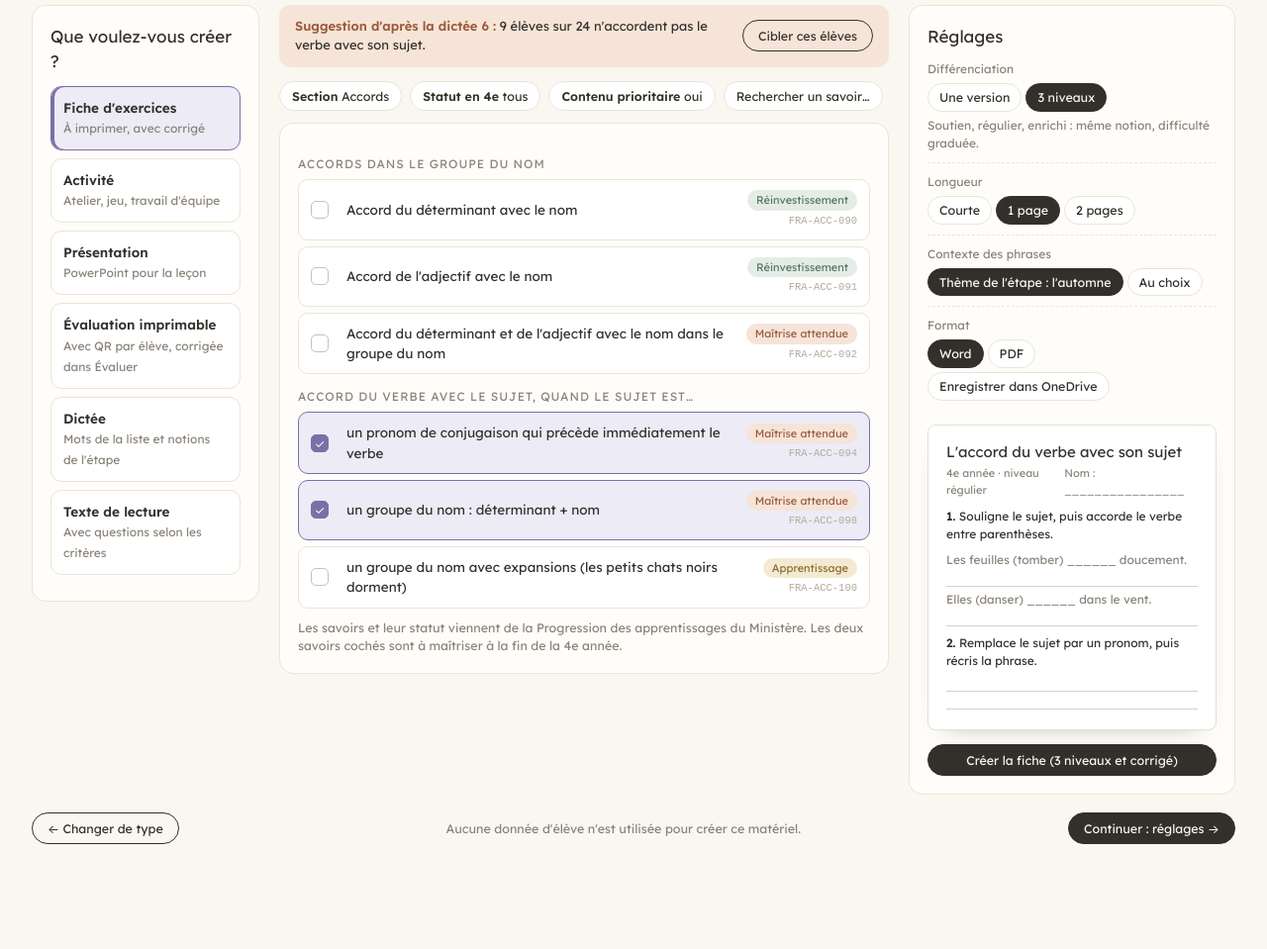
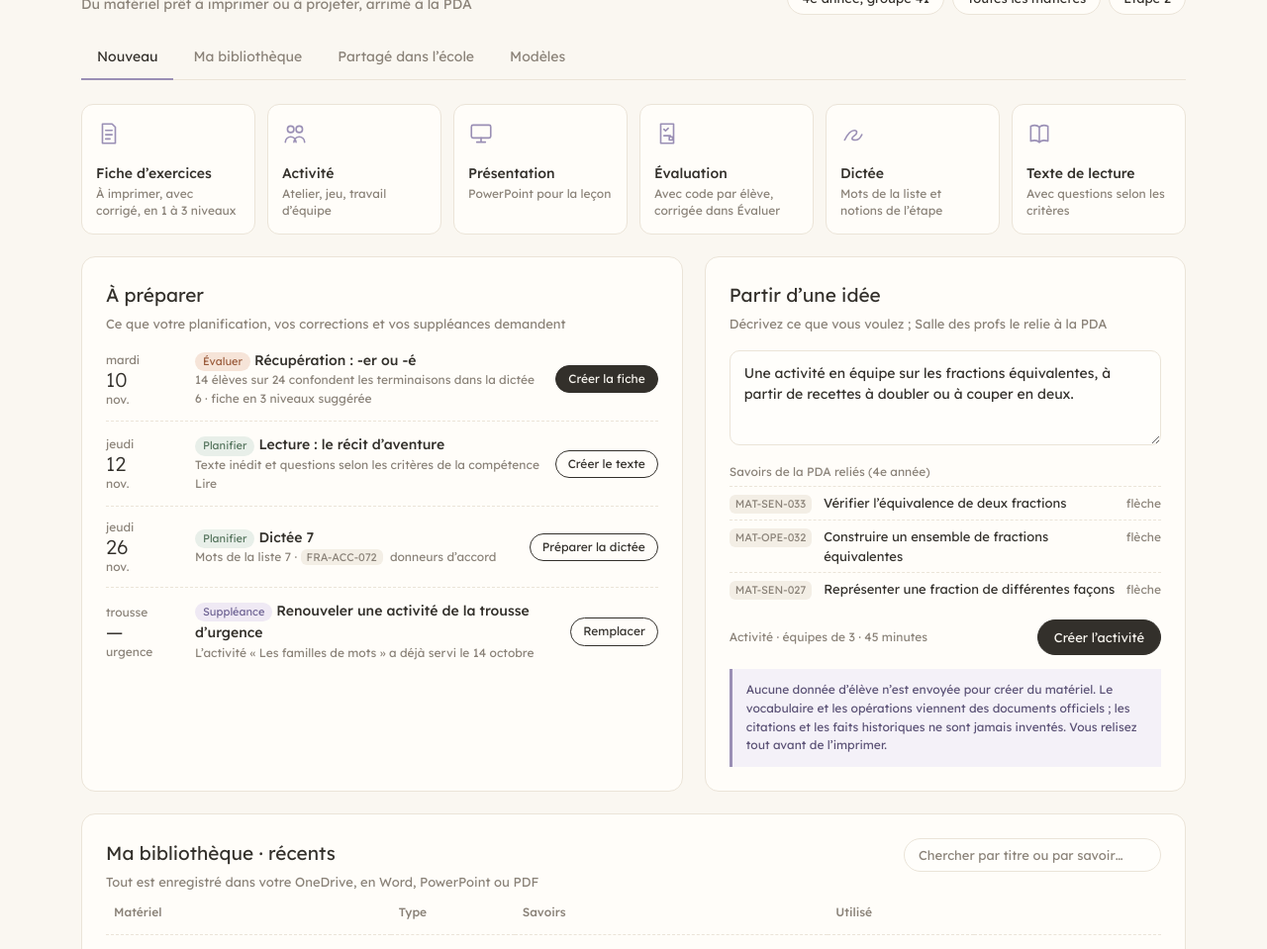
Before and after one commit to colorjazz/salle-des-profs, a plain HTML site: page maquettes/creer.html in a window 1280 px wide. Shown: the part 175-1134 px from the top of the page at 99% size. Before the commit the page ends 1068 px from the top, so only its background shows below. Drawn offline with Linux system fonts and the light colour scheme.

Commit message:
Maquettes : page d'entrée du volet Créer
Six types de matériel, « À préparer » tiré de Planifier, d'Évaluer et de la
suppléance, « Partir d'une idée » relié aux savoirs de la PDA, bibliothèque
récente (OneDrive). L'assistant de fiche devient creer-fiche.html.

Co-Authored-By: Claude Opus 5.5 <noreply@anthropic.com>
Claude-Session: https://claude.ai/code/session_017jvmmKeYNJQLHcQjEP26Zw

```diff
--- a/maquettes/creer.html
+++ b/maquettes/creer.html
@@ -1,79 +1,120 @@
-<!DOCTYPE html><html lang="fr"><head><meta charset="utf-8"><meta name="viewport" content="width=device-width, initial-scale=1"><title>Salle des profs — Créer</title>
+<!DOCTYPE html><html lang="fr"><head><meta charset="utf-8"><meta name="viewport" content="width=device-width, initial-scale=1"><meta name="robots" content="noindex">
+<title>Salle des profs — Créer</title>
 <link rel="stylesheet" href="polices/lexend.css">
 <style>
-:root{--papier:#faf7f1;--carte:#fffdf9;--encre:#33302b;--doux:#8a8278;--ligne:#ebe4d8;--terre:#b0704f;--terre-p:#f6e4d8;--sauge:#55745d;--sauge-p:#e4ece5;--lav:#7c6fa8;--lav-p:#ecebf6;--ble:#8a6a2a;--ble-p:#f4ead3}
-*{box-sizing:border-box}body{margin:0;background:var(--papier);color:var(--encre);font-family:"Lexend",system-ui,-apple-system,"Segoe UI",sans-serif;font-size:14px;line-height:1.5}
-.serif{font-family:"Lexend",system-ui,-apple-system,"Segoe UI",sans-serif;font-weight:300}
-header{max-width:1280px;margin:0 auto;padding:22px 32px 0;display:flex;align-items:baseline;gap:34px;border-bottom:1px solid var(--ligne)}
-.logo{font-size:21px;padding-bottom:16px}.logo i{color:var(--terre)}
-nav{display:flex;gap:24px}nav a{padding-bottom:16px;color:var(--doux);text-decoration:none;border-bottom:2px solid transparent}nav a.on{color:var(--encre);border-color:var(--lav)}
+:root{--papier:#faf7f1;--carte:#fffdf9;--encre:#33302b;--doux:#8a8278;--ligne:#ebe4d8;--terre:#b0704f;--sauge:#7d9a85;--ciel:#7b97b0;--lavande:#9a8fb5;--ble:#c9a35f}
+*{box-sizing:border-box}body{margin:0;background:var(--papier);color:var(--encre);font-family:"Lexend",system-ui,-apple-system,"Segoe UI",sans-serif;font-size:14px;line-height:1.55}
+a{color:inherit}
+header{max-width:1180px;margin:0 auto;padding:28px 32px 0;display:flex;align-items:baseline;gap:36px;border-bottom:1px solid var(--ligne)}
+.logo{font-size:22px;padding-bottom:18px;font-weight:300}.logo i{color:var(--terre);font-style:italic}
+nav{display:flex;gap:26px}nav a{padding-bottom:18px;color:var(--doux);text-decoration:none;border-bottom:2px solid transparent}nav a.on{color:var(--encre);border-color:var(--lavande)}
 .moi{margin-left:auto;color:var(--doux);font-size:13px}
-main{max-width:1280px;margin:0 auto;padding:24px 32px 40px}
-.titre{display:flex;align-items:flex-end;justify-content:space-between;margin:0 0 18px}
-.titre h1{font-size:28px;font-weight:400;margin:0}.titre p{margin:4px 0 0;color:var(--doux)}
-.etapes{display:flex;gap:6px;font-size:12.5px}.etapes span{padding:5px 12px;border-radius:20px;border:1px solid var(--ligne);color:var(--doux);background:var(--carte)}.etapes span.fait{color:var(--sauge);border-color:#cfdccf}.etapes span.on{background:var(--encre);border-color:var(--encre);color:var(--papier)}
-.trois{display:grid;grid-template-columns:230px 1fr 330px;gap:20px;align-items:start}
-.carte{background:var(--carte);border:1px solid var(--ligne);border-radius:14px;padding:18px}
-.carte h3{font-size:17px;font-weight:400;margin:0 0 12px}
-.type{display:block;padding:11px 12px;border:1px solid var(--ligne);border-radius:11px;margin-bottom:8px;background:#fff}
-.type b{display:block;font-size:13.5px;font-weight:600}.type span{font-size:12px;color:var(--doux)}
-.type.on{border-color:var(--lav);background:var(--lav-p);box-shadow:inset 3px 0 0 var(--lav)}
-.sugg{display:flex;gap:14px;align-items:center;background:var(--terre-p);border-radius:12px;padding:12px 16px;margin-bottom:14px;font-size:13px}
-.sugg b{color:#9a5a3a}.sugg .btn{margin-left:auto}
-.filtres{display:flex;gap:8px;margin-bottom:12px;flex-wrap:wrap}.fi{font-size:12.5px;padding:5px 12px;border-radius:20px;border:1px solid var(--ligne);background:#fff}.fi b{font-weight:600}
-.gtitre{font-size:12px;letter-spacing:.08em;text-transform:uppercase;color:var(--doux);margin:14px 0 6px}
-.sv{display:grid;grid-template-columns:24px 1fr auto;gap:12px;align-items:center;padding:10px 12px;border:1px solid var(--ligne);border-radius:10px;margin-bottom:6px;background:#fff}
-.sv.on{border-color:var(--lav);background:var(--lav-p)}
-.box{width:18px;height:18px;border-radius:5px;border:1.5px solid #c9c1b3;display:grid;place-items:center;font-size:12px;color:#fff}
-.sv.on .box{background:var(--lav);border-color:var(--lav)}
-.svt{font-size:13.5px}
-.svb{display:flex;flex-direction:column;align-items:flex-end;gap:3px}
-.b{font-size:11px;padding:2px 9px;border-radius:20px;white-space:nowrap}.b.ap{background:var(--ble-p);color:var(--ble)}.b.ma{background:var(--terre-p);color:#9a5a3a}.b.re{background:var(--sauge-p);color:var(--sauge)}
-.id{font-size:10.5px;color:#b3aa9c;font-family:ui-monospace,monospace}
-.reg{padding:10px 0;border-top:1px dashed var(--ligne);font-size:13px}.reg:first-of-type{border:0;padding-top:0}
-.reg .l{color:var(--doux);font-size:12px;margin-bottom:5px}
-.seg{display:flex;gap:4px;flex-wrap:wrap}.seg span{padding:4px 11px;border-radius:20px;border:1px solid var(--ligne);font-size:12.5px;background:#fff}.seg span.on{background:var(--encre);color:var(--papier);border-color:var(--encre)}
-.apercu{margin-top:14px;background:#fff;border:1px solid #e6e0d4;border-radius:8px;padding:16px 18px;box-shadow:0 10px 24px -18px rgba(0,0,0,.4);font-size:12px}
-.apercu h4{margin:0 0 2px;font-family:"Lexend",system-ui,-apple-system,"Segoe UI",sans-serif;font-weight:300;font-weight:400;font-size:15px}
-.apercu .meta{color:var(--doux);font-size:11px;margin-bottom:10px;display:flex;justify-content:space-between}
-.ex{margin:8px 0}.ex b{font-weight:600}.ligne{border-bottom:1px solid #d7d0c3;height:14px;margin:4px 0}
-.qr{width:34px;height:34px;background:repeating-conic-gradient(#33302b 0 25%,#fff 0 50%) 0 0/8px 8px;border:2px solid #33302b;float:right}
-.btn{border:1px solid var(--encre);background:none;border-radius:20px;padding:7px 15px;font-size:12.5px;color:var(--encre);white-space:nowrap}.btn.plein{background:var(--encre);color:var(--papier)}
-.bas{display:flex;justify-content:space-between;align-items:center;margin-top:18px;color:var(--doux);font-size:12.5px}
+main{max-width:1180px;margin:0 auto;padding:34px 32px 40px}
+.tete{display:grid;grid-template-columns:1fr auto;align-items:end;margin-bottom:22px}
+.tete h1{font-size:32px;font-weight:300;margin:0}.tete p{margin:4px 0 0;color:var(--doux)}
+.filtre{display:flex;gap:8px}.filtre span{border:1px solid var(--ligne);background:var(--carte);border-radius:20px;padding:6px 14px;font-size:13px}
+.onglets{display:flex;gap:4px;margin:0 0 24px;border-bottom:1px solid var(--ligne)}
+.onglets a{padding:10px 16px;text-decoration:none;color:var(--doux);border-bottom:2px solid transparent;margin-bottom:-1px}
+.onglets a.on{color:var(--encre);border-color:var(--lavande)}
+.carte{background:var(--carte);border:1px solid var(--ligne);border-radius:14px;padding:24px}
+.carte h2{font-size:19px;font-weight:400;margin:0 0 4px}.carte .sous{color:var(--doux);font-size:13px;margin:0 0 16px}
+.types{display:grid;grid-template-columns:repeat(6,1fr);gap:12px;margin-bottom:22px}
+.type{display:block;text-decoration:none;background:var(--carte);border:1px solid var(--ligne);border-radius:12px;padding:16px 14px 14px;transition:border-color .15s}
+.type:hover{border-color:var(--lavande)}
+.type svg{width:26px;height:26px;stroke:var(--lavande);fill:none;stroke-width:1.5;stroke-linecap:round;stroke-linejoin:round;margin-bottom:10px}
+.type b{display:block;font-weight:500}.type small{display:block;color:var(--doux);font-size:12px;line-height:1.4;margin-top:2px}
+.grille{display:grid;grid-template-columns:1.25fr 1fr;gap:22px;margin-bottom:22px}
+.prep{display:grid;grid-template-columns:76px 1fr auto;gap:14px;align-items:center;padding:13px 0;border-top:1px dashed var(--ligne)}
+.prep:first-of-type{border-top:0;padding-top:0}
+.prep .d{font-size:12px;color:var(--doux);line-height:1.25}.prep .d b{display:block;font-size:20px;font-weight:300;color:var(--encre)}
+.prep .t{font-weight:500}.prep small{display:block;color:var(--doux);font-size:12px}
+.origine{display:inline-block;font-size:11px;border-radius:10px;padding:1px 8px;margin-right:4px}
+.o-plan{background:#e8efe9;color:#55745d}.o-eval{background:#f6e4d8;color:#9a5a3a}.o-supp{background:#efe9f4;color:#6d6292}
+.code{font-size:11px;color:var(--doux);background:#f3eee5;border-radius:6px;padding:1px 6px;margin-right:4px;white-space:nowrap}
+.btn{display:inline-block;border:1px solid var(--encre);background:none;border-radius:20px;padding:7px 16px;font-size:13px;color:var(--encre);text-decoration:none;cursor:pointer;white-space:nowrap}
+.btn.plein{background:var(--encre);color:var(--papier)}.btn.petit{padding:4px 12px;font-size:12px}
+.idee textarea{width:100%;min-height:96px;border:1px solid var(--ligne);border-radius:10px;padding:12px 14px;font:inherit;font-size:14px;background:#fffefb;color:var(--encre);resize:vertical}
+.idee .lies{margin:12px 0 4px;font-size:12px;color:var(--doux)}
+.idee .lie{display:flex;gap:8px;align-items:baseline;padding:6px 0;font-size:13px;border-top:1px dashed var(--ligne)}
+.idee .lie:first-of-type{border-top:0}
+.idee .sym{margin-left:auto;font-size:12px;color:var(--doux);white-space:nowrap}
+.pied{display:flex;justify-content:space-between;align-items:center;gap:12px;margin-top:14px;flex-wrap:wrap}
+.garde{margin-top:14px;padding:12px 14px;border-left:3px solid var(--lavande);background:#f4f1f8;font-size:12px;color:#5b5276}
+table{width:100%;border-collapse:collapse}th,td{text-align:left;padding:12px 8px;border-top:1px dashed var(--ligne);font-size:13px;vertical-align:middle}
+th{color:var(--doux);font-weight:500;font-size:12px;border-top:0;padding-top:0}
+td small{display:block;color:var(--doux);font-size:12px}
+.genre{display:inline-block;padding:3px 10px;border-radius:20px;font-size:12px;background:#efe9f4;color:#6d6292;white-space:nowrap}
+.actions{display:flex;gap:6px;justify-content:flex-end}
+.biblio-tete{display:flex;justify-content:space-between;align-items:baseline;gap:12px;margin-bottom:12px}
+.recherche{border:1px solid var(--ligne);border-radius:20px;padding:6px 14px;font-size:13px;color:var(--doux);background:#fffefb;min-width:260px}
+footer{max-width:1180px;margin:0 auto;padding:0 32px 30px;color:var(--doux);font-size:12px;display:flex;justify-content:space-between}
+@media (max-width:760px){.types{grid-template-columns:1fr 1fr !important}.prep{grid-template-columns:60px minmax(0,1fr) !important}.prep .btn{grid-column:2}.recherche{min-width:0;width:100%}.biblio-tete{flex-direction:column;align-items:stretch}}
 </style>
-<link rel="stylesheet" href="mobile.css"></head><body>
-<header><div class="logo serif">Salle des <i>profs</i></div>
-<nav><a href="#">Accueil</a><a href="#">Planifier</a><a class="on" href="#">Créer</a><a href="#">Évaluer</a><a href="#">Observer</a></nav>
-<div class="moi">Marie Gagnon</div></header>
+<link rel="stylesheet" href="mobile.css">
+</head><body>
+<header>
+  <div class="logo">Salle des <i>profs</i></div>
+  <nav><a href="accueil-e-carnet-retenue.html">Accueil</a><a href="planifier.html">Planifier</a><a class="on" href="creer.html">Créer</a><a href="evaluer-correction.html">Évaluer</a><a href="#">Observer</a></nav>
+  <div class="moi">Marie Gagnon</div>
+</header>
 <main>
-<div class="titre"><div><h1 class="serif">Créer du matériel</h1><p>4e année, groupe 41 · Français · Étape 2</p></div>
-<div class="etapes"><span class="fait">1. Type</span><span class="on">2. Savoirs</span><span>3. Réglages</span><span>4. Aperçu</span></div></div>
-<div class="trois">
-<aside class="carte"><h3 class="serif">Que voulez-vous créer ?</h3>
-<div class="type on"><b>Fiche d'exercices</b><span>À imprimer, avec corrigé</span></div>
-<div class="type"><b>Activité</b><span>Atelier, jeu, travail d'équipe</span></div>
-<div class="type"><b>Présentation</b><span>PowerPoint pour la leçon</span></div>
-<div class="type"><b>Évaluation imprimable</b><span>Avec QR par élève, corrigée dans Évaluer</span></div>
-<div class="type"><b>Dictée</b><span>Mots de la liste et notions de l'étape</span></div>
-<div class="type"><b>Texte de lecture</b><span>Avec questions selon les critères</span></div>
-</aside>
-<section>
-<div class="sugg"><div><b>Suggestion d'après la dictée 6 :</b> 9 élèves sur 24 n'accordent pas le verbe avec son sujet.</div><button class="btn">Cibler ces élèves</button></div>
-<div class="filtres"><span class="fi"><b>Section</b> Accords</span><span class="fi"><b>Statut en 4e</b> tous</span><span class="fi"><b>Contenu prioritaire</b> oui</span><span class="fi">Rechercher un savoir…</span></div>
-<div class="carte"><div class="gtitre">Accords dans le groupe du nom</div><label class="sv"><span class="box"></span><div class="svt">Accord du déterminant avec le nom</div><div class="svb"><span class="b re">Réinvestissement</span><span class="id">FRA-ACC-090</span></div></label><label class="sv"><span class="box"></span><div class="svt">Accord de l'adjectif avec le nom</div><div class="svb"><span class="b re">Réinvestissement</span><span class="id">FRA-ACC-091</span></div></label><label class="sv"><span class="box"></span><div class="svt">Accord du déterminant et de l'adjectif avec le nom dans le groupe du nom</div><div class="svb"><span class="b ma">Maîtrise attendue</span><span class="id">FRA-ACC-092</span></div></label><div class="gtitre">Accord du verbe avec le sujet, quand le sujet est…</div><label class="sv on"><span class="box">✓</span><div class="svt">un pronom de conjugaison qui précède immédiatement le verbe</div><div class="svb"><span class="b ma">Maîtrise attendue</span><span class="id">FRA-ACC-094</span></div></label><label class="sv on"><span class="box">✓</span><div class="svt">un groupe du nom : déterminant + nom</div><div class="svb"><span class="b ma">Maîtrise attendue</span><span class="id">FRA-ACC-098</span></div></label><label class="sv"><span class="box"></span><div class="svt">un groupe du nom avec expansions (les petits chats noirs dorment)</div><div class="svb"><span class="b ap">Apprentissage</span><span class="id">FRA-ACC-100</span></div></label>
-<div style="margin-top:10px;font-size:12.5px;color:var(--doux)">Les savoirs et leur statut viennent de la Progression des apprentissages du Ministère. Les deux savoirs cochés sont à maîtriser à la fin de la 4e année.</div></div>
-</section>
-<aside><div class="carte"><h3 class="serif">Réglages</h3>
-<div class="reg"><div class="l">Différenciation</div><div class="seg"><span>Une version</span><span class="on">3 niveaux</span></div><div style="font-size:12px;color:var(--doux);margin-top:5px">Soutien, régulier, enrichi : même notion, difficulté graduée.</div></div>
-<div class="reg"><div class="l">Longueur</div><div class="seg"><span>Courte</span><span class="on">1 page</span><span>2 pages</span></div></div>
-<div class="reg"><div class="l">Contexte des phrases</div><div class="seg"><span class="on">Thème de l'étape : l'automne</span><span>Au choix</span></div></div>
-<div class="reg"><div class="l">Format</div><div class="seg"><span class="on">Word</span><span>PDF</span><span>Enregistrer dans OneDrive</span></div></div>
-<div class="apercu"><h4>L'accord du verbe avec son sujet</h4><div class="meta"><span>4e année · niveau régulier</span><span>Nom : ________________</span></div>
-<div class="ex"><b>1.</b> Souligne le sujet, puis accorde le verbe entre parenthèses.</div>
-<div style="color:var(--doux)">Les feuilles (tomber) ______ doucement.</div><div class="ligne"></div>
-<div style="color:var(--doux)">Elles (danser) ______ dans le vent.</div><div class="ligne"></div>
-<div class="ex"><b>2.</b> Remplace le sujet par un pronom, puis récris la phrase.</div><div class="ligne"></div><div class="ligne"></div></div>
-<button class="btn plein" style="width:100%;margin-top:14px">Créer la fiche (3 niveaux et corrigé)</button>
-</div></aside></div>
-<div class="bas"><button class="btn">← Changer de type</button><span>Aucune donnée d'élève n'est utilisée pour créer ce matériel.</span><button class="btn plein">Continuer : réglages →</button></div>
-</main></body></html>
+  <div class="tete">
+    <div><h1>Créer</h1><p>Du matériel prêt à imprimer ou à projeter, arrimé à la PDA</p></div>
+    <div class="filtre"><span>4e année, groupe 41</span><span>Toutes les matières</span><span>Étape 2</span></div>
+  </div>
+  <div class="onglets"><a class="on" href="#">Nouveau</a><a href="#">Ma bibliothèque</a><a href="#">Partagé dans l’école</a><a href="#">Modèles</a></div>
+
+  <div class="types">
+    <a class="type" href="creer-fiche.html"><svg viewBox="0 0 24 24"><path d="M6 3h9l3 3v15H6z"/><path d="M9 9h6M9 13h6M9 17h4"/></svg><b>Fiche d’exercices</b><small>À imprimer, avec corrigé, en 1 à 3 niveaux</small></a>
+    <a class="type" href="#"><svg viewBox="0 0 24 24"><circle cx="8" cy="8" r="3"/><circle cx="16" cy="8" r="3"/><path d="M3 20c0-3 2.5-5 5-5s5 2 5 5M11 20c0-3 2.5-5 5-5s5 2 5 5"/></svg><b>Activité</b><small>Atelier, jeu, travail d’équipe</small></a>
+    <a class="type" href="#"><svg viewBox="0 0 24 24"><rect x="3" y="4" width="18" height="12" rx="1.5"/><path d="M12 16v4M8 20h8"/></svg><b>Présentation</b><small>PowerPoint pour la leçon</small></a>
+    <a class="type" href="#"><svg viewBox="0 0 24 24"><path d="M6 3h12v18H6z"/><path d="M9 8l1.5 1.5L13 7M9 14h6"/><rect x="14" y="15" width="3" height="3"/></svg><b>Évaluation</b><small>Avec code par élève, corrigée dans Évaluer</small></a>
+    <a class="type" href="#"><svg viewBox="0 0 24 24"><path d="M4 18c3-6 6-9 9-9s3 3 0 5-3 4 1 4 5-3 6-5"/></svg><b>Dictée</b><small>Mots de la liste et notions de l’étape</small></a>
+    <a class="type" href="#"><svg viewBox="0 0 24 24"><path d="M4 5c3-1 6-1 8 1 2-2 5-2 8-1v14c-3-1-6-1-8 1-2-2-5-2-8-1z"/><path d="M12 6v14"/></svg><b>Texte de lecture</b><small>Avec questions selon les critères</small></a>
+  </div>
+
+  <div class="grille">
+    <div class="carte">
+      <h2>À préparer</h2>
+      <p class="sous">Ce que votre planification, vos corrections et vos suppléances demandent</p>
+      <div class="prep"><div class="d">mardi<b>10</b>nov.</div>
+        <div><span class="origine o-eval">Évaluer</span><span class="t">Récupération : -er ou -é</span><small>14 élèves sur 24 confondent les terminaisons dans la dictée 6 · fiche en 3 niveaux suggérée</small></div>
+        <a class="btn petit plein" href="creer-fiche.html">Créer la fiche</a></div>
+      <div class="prep"><div class="d">jeudi<b>12</b>nov.</div>
+        <div><span class="origine o-plan">Planifier</span><span class="t">Lecture : le récit d’aventure</span><small>Texte inédit et questions selon les critères de la compétence Lire</small></div>
+        <a class="btn petit" href="#">Créer le texte</a></div>
+      <div class="prep"><div class="d">jeudi<b>26</b>nov.</div>
+        <div><span class="origine o-plan">Planifier</span><span class="t">Dictée 7</span><small>Mots de la liste 7 · <span class="code">FRA-ACC-072</span> donneurs d’accord</small></div>
+        <a class="btn petit" href="#">Préparer la dictée</a></div>
+      <div class="prep"><div class="d">trousse<b>—</b>urgence</div>
+        <div><span class="origine o-supp">Suppléance</span><span class="t">Renouveler une activité de la trousse d’urgence</span><small>L’activité « Les familles de mots » a déjà servi le 14 octobre</small></div>
+        <a class="btn petit" href="planifier-suppleance.html">Remplacer</a></div>
+    </div>
+
+    <div class="carte idee">
+      <h2>Partir d’une idée</h2>
+      <p class="sous">Décrivez ce que vous voulez ; Salle des profs le relie à la PDA</p>
+      <textarea>Une activité en équipe sur les fractions équivalentes, à partir de recettes à doubler ou à couper en deux.</textarea>
+      <div class="lies">Savoirs de la PDA reliés (4e année)</div>
+      <div class="lie"><span class="code">MAT-SEN-033</span>Vérifier l’équivalence de deux fractions<span class="sym">flèche</span></div>
+      <div class="lie"><span class="code">MAT-OPE-032</span>Construire un ensemble de fractions équivalentes<span class="sym">flèche</span></div>
+      <div class="lie"><span class="code">MAT-SEN-027</span>Représenter une fraction de différentes façons<span class="sym">flèche</span></div>
+      <div class="pied"><span style="font-size:12px;color:var(--doux)">Activité · équipes de 3 · 45 minutes</span><a class="btn plein" href="#">Créer l’activité</a></div>
+      <div class="garde">Aucune donnée d’élève n’est envoyée pour créer du matériel. Le vocabulaire et les opérations viennent des documents officiels ; les citations et les faits historiques ne sont jamais inventés. Vous relisez tout avant de l’imprimer.</div>
+    </div>
+  </div>
+
+  <div class="carte">
+    <div class="biblio-tete"><div><h2>Ma bibliothèque · récents</h2><p class="sous" style="margin:0">Tout est enregistré dans votre OneDrive, en Word, PowerPoint ou PDF</p></div><span class="recherche">Chercher par titre ou par savoir…</span></div>
+    <table>
+      <tr><th>Matériel</th><th>Type</th><th>Savoirs</th><th>Utilisé</th><th></th></tr>
+      <tr><td>L’adjectif et ses accords<small>3 niveaux · 2 pages + corrigé</small></td><td><span class="genre">Fiche</span></td><td><span class="code">FRA-ACC-022</span><span class="code">FRA-ACC-027</span></td><td>Trousse du 11 nov.</td><td><div class="actions"><a class="btn petit" href="#">Ouvrir</a><a class="btn petit" href="#">Imprimer</a></div></td></tr>
+      <tr><td>Les fractions<small>24 copies avec code · grille de correction</small></td><td><span class="genre">Évaluation</span></td><td><span class="code">MAT-SEN-031</span><span class="code">MAT-SEN-032</span><span class="code">MAT-SEN-033</span></td><td>12 nov.</td><td><div class="actions"><a class="btn petit" href="#">Ouvrir</a><a class="btn petit" href="#">Imprimer</a></div></td></tr>
+      <tr><td>Le déterminant et le nom<small>12 diapositives</small></td><td><span class="genre">Présentation</span></td><td><span class="code">FRA-ACC-013</span></td><td>9 nov.</td><td><div class="actions"><a class="btn petit" href="#">Ouvrir</a><a class="btn petit" href="#">Projeter</a></div></td></tr>
+      <tr><td>Dictée 6<small>Liste 6 · accords dans le groupe du nom</small></td><td><span class="genre">Dictée</span></td><td><span class="code">FRA-ACC-090</span><span class="code">FRA-ACC-091</span></td><td>6 nov. · corrigée</td><td><div class="actions"><a class="btn petit" href="evaluer-correction.html">Résultats</a></div></td></tr>
+      <tr><td>Fractions équivalentes : les recettes<small>Équipes de 3 · cartes à découper</small></td><td><span class="genre">Activité</span></td><td><span class="code">MAT-SEN-033</span><span class="code">MAT-OPE-032</span></td><td>—</td><td><div class="actions"><a class="btn petit" href="#">Ouvrir</a><a class="btn petit" href="#">Partager</a></div></td></tr>
+    </table>
+  </div>
+</main>
+<footer><span>Création sans aucune donnée d’élève · Fichiers dans votre OneDrive</span><span>Maquette statique</span></footer>
+</body></html>
```
Also changed, not shown: maquettes/accueil-e-carnet-retenue.html (+2 -2 lines), maquettes/creer-fiche.html (added, +79 -0 lines), maquettes/liste.html (+2 -1 lines).
